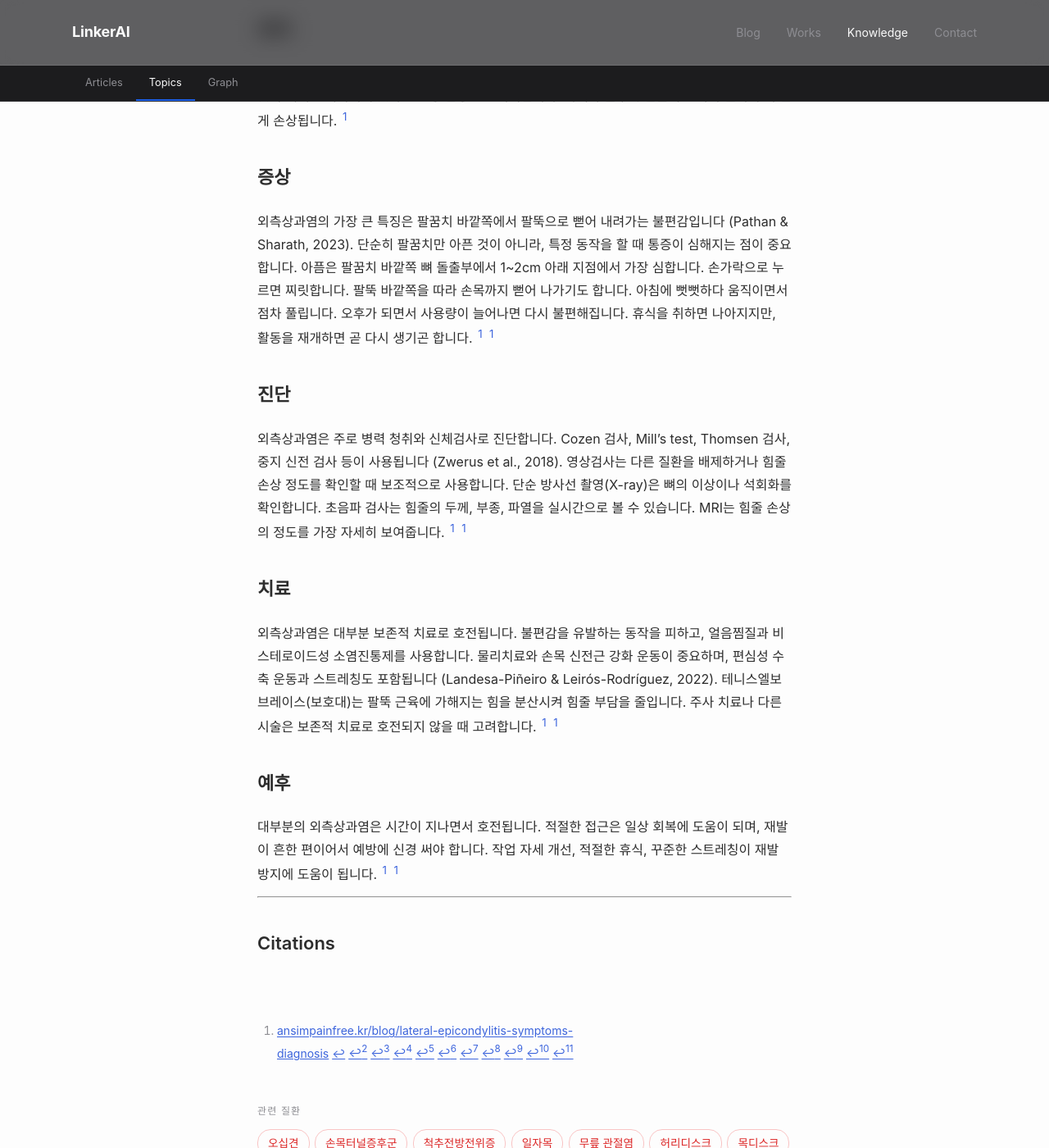
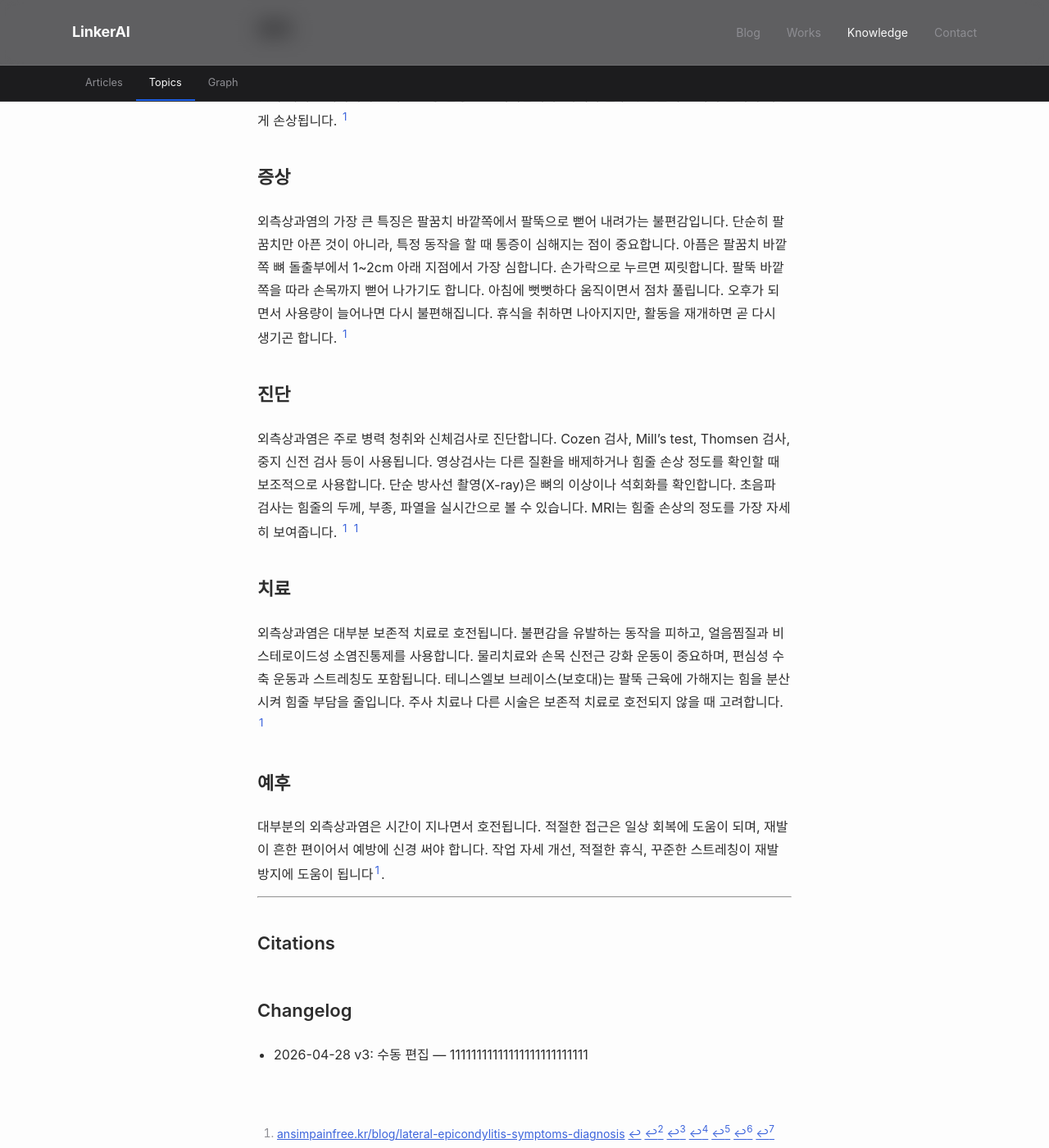
Before and after one commit to feelharmony/linkare-medical-knowledge, a Jekyll site: the page built from conditions/lateral-epicondylitis.md, in a window 1280 px wide and 1400 px high, scrolled down 657 px. Shown: the whole window at 82% size. Built offline with Jekyll 4.4.1, drawn with Linux system fonts in a browser that asks for light colours; some web fonts are replaced.

Commit message:
auto-sync entity: 외측상과염 (lateral-epicondylitis) — manual_edit:body_md

```diff
--- a/conditions/lateral-epicondylitis.md
+++ b/conditions/lateral-epicondylitis.md
@@ -8,27 +8,30 @@
 title_en: lateral epicondylitis
 last_reviewed: '2026-04-28'
 source_count: 3
-version: 2
+version: 3
 ---
 ## 정의
-외측상과염(테니스엘보)은 팔꿈치 바깥쪽 뼈 돌출 부위인 외측 상과에 붙은 힘줄이 손상되는 질환입니다. 주로 짧은노쪽손목폄근(손목을 위로 젖히는 근육)의 힘줄에 반복적인 미세 손상이 쌓이면서 발생합니다. 테니스엘보라는 별명 때문에 운동선수만 걸리는 병으로 오해받습니다. 실제로는 반복적으로 손목을 펴거나 물건을 쥐는 동작을 하는 사람들에게 광범위하게 나타납니다. 주부, 목수, 요리사, 사무직 근로자 등 직업과 무관하게 발생할 수 있습니다. [^1] [^1]
+외측상과염(테니스엘보)은 팔꿈치 바깥쪽 뼈 돌출 부위인 외측 상과에 붙은 힘줄이 손상되는 질환입니다. 주로 짧은노쪽손목폄근(손목을 위로 젖히는 근육)의 힘줄에 반복적인 미세 손상이 쌓이면서 발생합니다. 테니스엘보라는 별명 때문에 운동선수만 걸리는 병으로 오해받습니다. 실제로는 반복적으로 손목을 펴거나 물건을 쥐는 동작을 하는 사람들에게 광범위하게 나타납니다. 주부, 목수, 요리사, 사무직 근로자 등 직업과 무관하게 발생할 수 있습니다. [^1]
 
 ## 병태
 팔뚝 근육이 팔꿈치 바깥쪽 뼈에 붙는 부위가 계속 당겨지면서 힘줄에 미세한 찢어짐이 생깁니다. 이것이 제대로 회복되지 못하면 만성 염증으로 이어집니다. 나이가 들수록 힘줄의 탄력이 떨어져 더 쉽게 손상됩니다. [^1]
 
 ## 증상
-외측상과염의 가장 큰 특징은 팔꿈치 바깥쪽에서 팔뚝으로 뻗어 내려가는 불편감입니다 (Pathan & Sharath, 2023). 단순히 팔꿈치만 아픈 것이 아니라, 특정 동작을 할 때 통증이 심해지는 점이 중요합니다. 아픔은 팔꿈치 바깥쪽 뼈 돌출부에서 1~2cm 아래 지점에서 가장 심합니다. 손가락으로 누르면 찌릿합니다. 팔뚝 바깥쪽을 따라 손목까지 뻗어 나가기도 합니다. 아침에 뻣뻣하다 움직이면서 점차 풀립니다. 오후가 되면서 사용량이 늘어나면 다시 불편해집니다. 휴식을 취하면 나아지지만, 활동을 재개하면 곧 다시 생기곤 합니다. [^1] [^1]
+외측상과염의 가장 큰 특징은 팔꿈치 바깥쪽에서 팔뚝으로 뻗어 내려가는 불편감입니다. 단순히 팔꿈치만 아픈 것이 아니라, 특정 동작을 할 때 통증이 심해지는 점이 중요합니다. 아픔은 팔꿈치 바깥쪽 뼈 돌출부에서 1~2cm 아래 지점에서 가장 심합니다. 손가락으로 누르면 찌릿합니다. 팔뚝 바깥쪽을 따라 손목까지 뻗어 나가기도 합니다. 아침에 뻣뻣하다 움직이면서 점차 풀립니다. 오후가 되면서 사용량이 늘어나면 다시 불편해집니다. 휴식을 취하면 나아지지만, 활동을 재개하면 곧 다시 생기곤 합니다. [^1]
 
 ## 진단
-외측상과염은 주로 병력 청취와 신체검사로 진단합니다. Cozen 검사, Mill's test, Thomsen 검사, 중지 신전 검사 등이 사용됩니다 (Zwerus et al., 2018). 영상검사는 다른 질환을 배제하거나 힘줄 손상 정도를 확인할 때 보조적으로 사용합니다. 단순 방사선 촬영(X-ray)은 뼈의 이상이나 석회화를 확인합니다. 초음파 검사는 힘줄의 두께, 부종, 파열을 실시간으로 볼 수 있습니다. MRI는 힘줄 손상의 정도를 가장 자세히 보여줍니다. [^1] [^1]
+외측상과염은 주로 병력 청취와 신체검사로 진단합니다. Cozen 검사, Mill's test, Thomsen 검사, 중지 신전 검사 등이 사용됩니다. 영상검사는 다른 질환을 배제하거나 힘줄 손상 정도를 확인할 때 보조적으로 사용합니다. 단순 방사선 촬영(X-ray)은 뼈의 이상이나 석회화를 확인합니다. 초음파 검사는 힘줄의 두께, 부종, 파열을 실시간으로 볼 수 있습니다. MRI는 힘줄 손상의 정도를 가장 자세히 보여줍니다. [^1] [^1]
 
 ## 치료
-외측상과염은 대부분 보존적 치료로 호전됩니다. 불편감을 유발하는 동작을 피하고, 얼음찜질과 비스테로이드성 소염진통제를 사용합니다. 물리치료와 손목 신전근 강화 운동이 중요하며, 편심성 수축 운동과 스트레칭도 포함됩니다 (Landesa-Piñeiro & Leirós-Rodríguez, 2022). 테니스엘보 브레이스(보호대)는 팔뚝 근육에 가해지는 힘을 분산시켜 힘줄 부담을 줄입니다. 주사 치료나 다른 시술은 보존적 치료로 호전되지 않을 때 고려합니다. [^1] [^1]
+외측상과염은 대부분 보존적 치료로 호전됩니다. 불편감을 유발하는 동작을 피하고, 얼음찜질과 비스테로이드성 소염진통제를 사용합니다. 물리치료와 손목 신전근 강화 운동이 중요하며, 편심성 수축 운동과 스트레칭도 포함됩니다. 테니스엘보 브레이스(보호대)는 팔뚝 근육에 가해지는 힘을 분산시켜 힘줄 부담을 줄입니다. 주사 치료나 다른 시술은 보존적 치료로 호전되지 않을 때 고려합니다. [^1]
 
 ## 예후
-대부분의 외측상과염은 시간이 지나면서 호전됩니다. 적절한 접근은 일상 회복에 도움이 되며, 재발이 흔한 편이어서 예방에 신경 써야 합니다. 작업 자세 개선, 적절한 휴식, 꾸준한 스트레칭이 재발 방지에 도움이 됩니다. [^1] [^1]
+대부분의 외측상과염은 시간이 지나면서 호전됩니다. 적절한 접근은 일상 회복에 도움이 되며, 재발이 흔한 편이어서 예방에 신경 써야 합니다. 작업 자세 개선, 적절한 휴식, 꾸준한 스트레칭이 재발 방지에 도움이 됩니다[^1].
 
 ---
 
 ## Citations
 [^1]: [ansimpainfree.kr/blog/lateral-epicondylitis-symptoms-diagnosis](https://ansimpainfree.kr/blog/lateral-epicondylitis-symptoms-diagnosis)
+
+## Changelog
+- 2026-04-28 v3: 수동 편집 — 11111111111111111111111111
```
